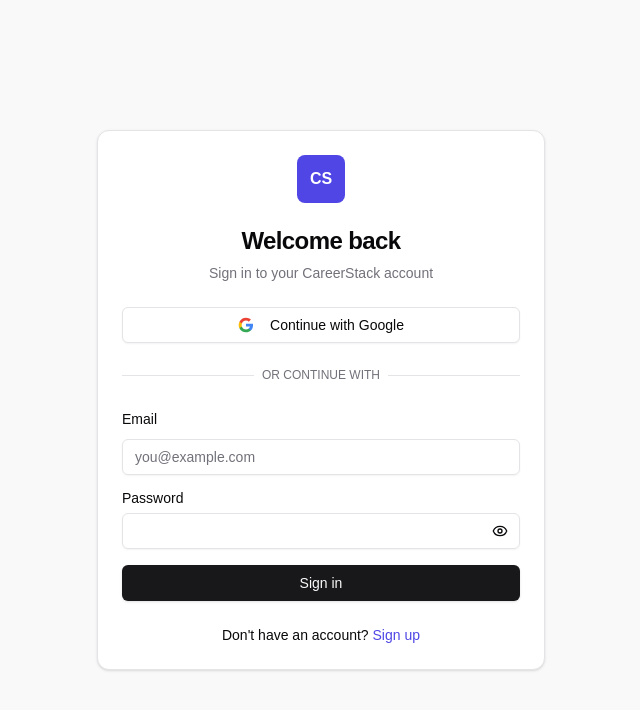
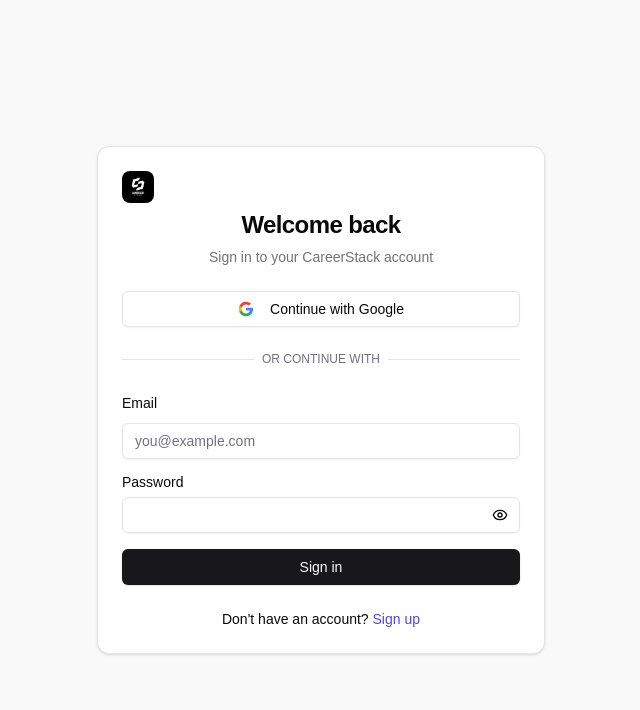
Before and after one commit to ashish0082018/careerStack, a Next.js app: page /signin in a window 1280 px wide. Shown: the top 710 px of the page, without its empty margins (319-959 px from the left). Built offline with nearby package versions, Linux system fonts and the light colour scheme.

Commit message:
fix-logo

```diff
--- a/src/app/(auth)/signin/Signin.tsx
+++ b/src/app/(auth)/signin/Signin.tsx
@@ -9,6 +9,7 @@
 import { Eye, EyeOff } from 'lucide-react';
 import Link from 'next/link';
 import { signIn } from 'next-auth/react';
+import Image from 'next/image';
 export default function Login() {
 
 
@@ -42,8 +43,16 @@
     <div className="min-h-screen flex items-center justify-center bg-muted/50 px-4">
       <Card className="w-full max-w-md">
         <CardHeader className="text-center">
-          <div className="w-12 h-12 bg-indigo-600 rounded-lg flex items-center justify-center mx-auto mb-4">
-            <span className="text-white font-bold">CS</span>
+          <div className="w-8 h-8 rounded-lg flex items-center justify-center overflow-hidden">
+
+  <Image
+    src="/cs-logo.jpg"
+    alt="CareerStack Logo"
+    width={40}
+    height={40}
+    priority
+  />
+
           </div>
           <CardTitle className="text-2xl">Welcome back</CardTitle>
           <CardDescription>
--- a/src/app/(auth)/signup/Signup.tsx
+++ b/src/app/(auth)/signup/Signup.tsx
@@ -12,6 +12,7 @@
 import { useRouter } from 'next/navigation';
 import { signup } from '@/app/actions/signup';
 import { toast } from 'react-toastify';
+import Image from 'next/image';
 
 export default function SignUp() {
   const [confirmPassword, setConfirmPassword] = useState('');
@@ -58,8 +59,16 @@
     <div className="min-h-screen flex items-center justify-center bg-muted/50 px-4">
       <Card className="w-full max-w-md">
         <CardHeader className="text-center">
-          <div className="w-12 h-12 bg-indigo-600 rounded-lg flex items-center justify-center mx-auto mb-4">
-            <span className="text-white font-bold">CS</span>
+          <div className="w-8 h-8 rounded-lg flex items-center justify-center overflow-hidden">
+
+  <Image
+    src="/cs-logo.jpg"
+    alt="CareerStack Logo"
+    width={40}
+    height={40}
+    priority
+  />
+
           </div>
           <CardTitle className="text-2xl">Create your account</CardTitle>
           <CardDescription>
```
